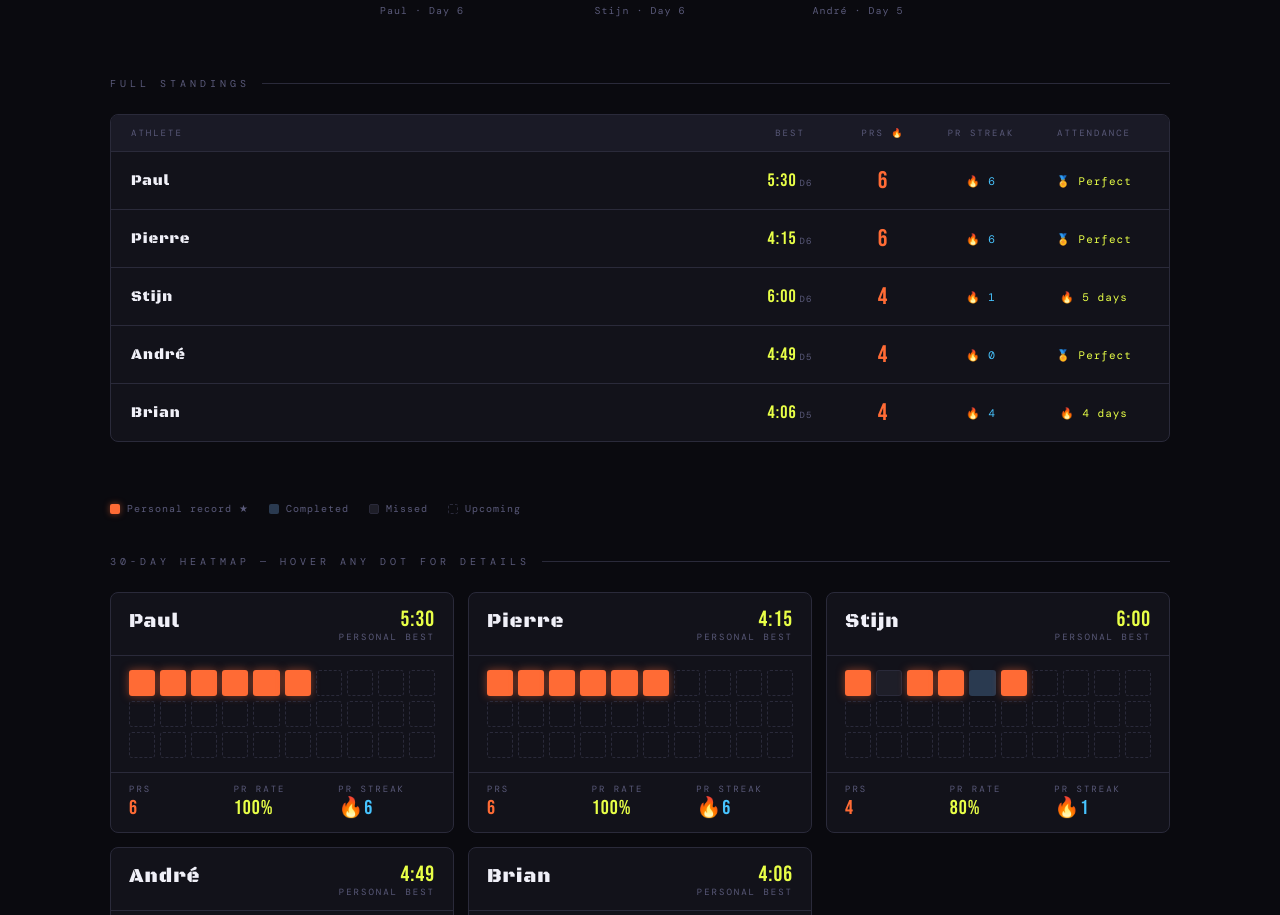
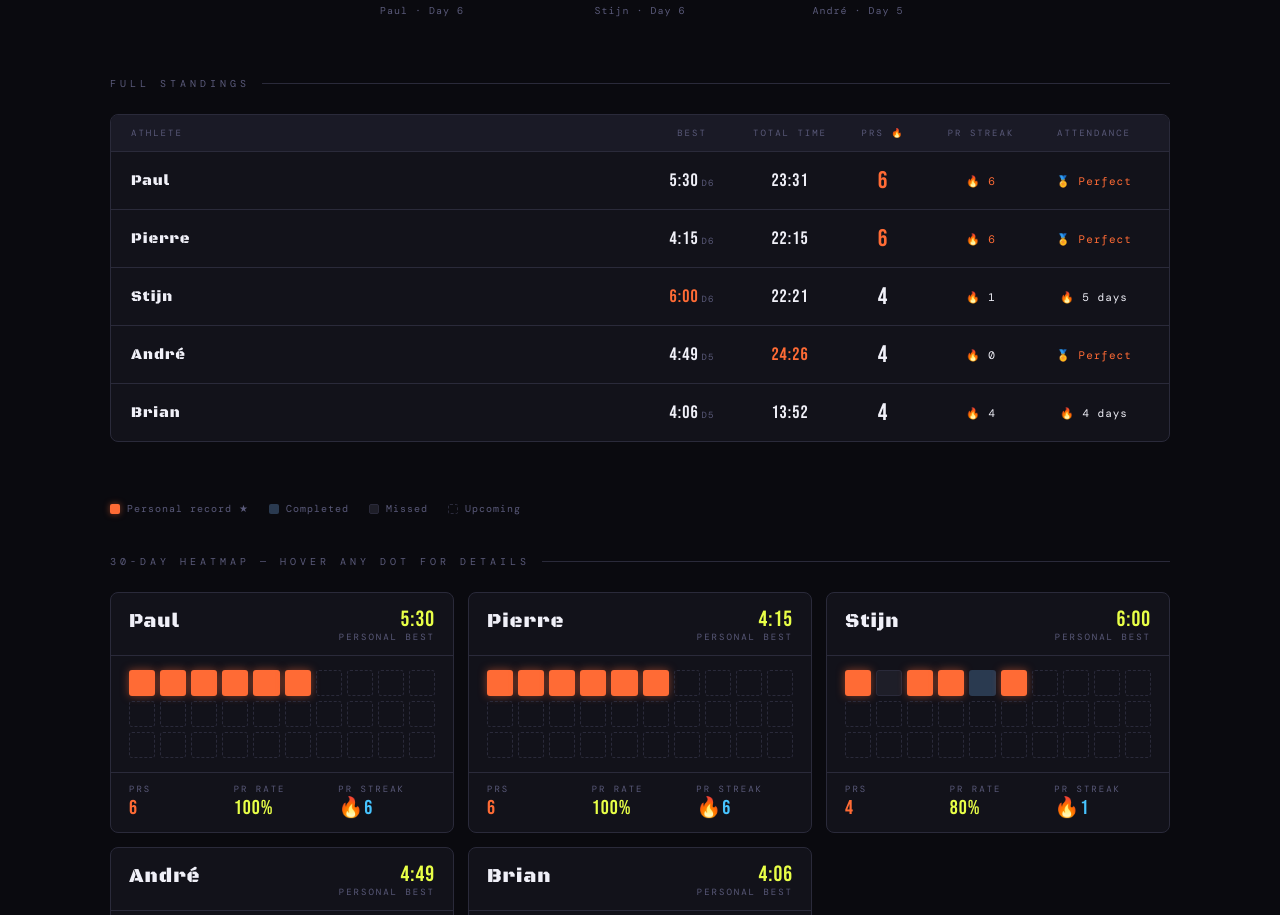
Before and after one commit to web-tailor/planking-challenge, a Nuxt app: page / in a window 1280 px wide. Shown: the part 887-1802 px from the top of the page. Built offline with nearby package versions, Linux system fonts and the light colour scheme.

Commit message:
better highlights for leading stats

```diff
--- a/app.vue
+++ b/app.vue
@@ -290,7 +290,7 @@ h1 span { color: var(--accent); }
 
 .lb-header {
   display: grid;
-  grid-template-columns: 1fr 90px 80px 100px 110px;
+  grid-template-columns: 1fr 90px 90px 80px 100px 110px;
   padding: 12px 20px;
   background: var(--surface2);
   border-bottom: 1px solid var(--border);
@@ -303,7 +303,7 @@ h1 span { color: var(--accent); }
 
 .lb-row {
   display: grid;
-  grid-template-columns: 1fr 90px 80px 100px 110px;
+  grid-template-columns: 1fr 90px 90px 80px 100px 110px;
   padding: 14px 20px;
   border-bottom: 1px solid var(--border);
   align-items: center;
@@ -334,21 +334,29 @@ h1 span { color: var(--accent); }
   text-align: center;
   font-family: 'Bebas Neue', sans-serif;
   font-size: 24px;
-  color: var(--pr-color);
+  color: var(--text);
   letter-spacing: 1px;
 }
 
 .lb-streak {
   text-align: center;
   font-size: 11px;
-  color: var(--streak-color);
+  color: var(--text);
   letter-spacing: 1px;
 }
 
 .lb-attendance {
   text-align: center;
   font-size: 11px;
-  color: var(--accent);
+  color: var(--text);
+  letter-spacing: 1px;
+}
+
+.lb-total {
+  text-align: center;
+  font-family: 'Bebas Neue', sans-serif;
+  font-size: 18px;
+  color: var(--text);
   letter-spacing: 1px;
 }
 
@@ -356,9 +364,11 @@ h1 span { color: var(--accent); }
   text-align: center;
   font-family: 'Bebas Neue', sans-serif;
   font-size: 18px;
-  color: var(--accent);
+  color: var(--text);
   letter-spacing: 1px;
 }
+
+.lb-best { color: var(--pr-color) !important; }
 .lb-pb sub {
   font-family: 'DM Mono', monospace;
   font-size: 9px;
--- a/components/PlankLeaderboard.vue
+++ b/components/PlankLeaderboard.vue
@@ -2,9 +2,15 @@
 import type { Athlete } from '~/composables/usePlankData'
 import { fmt } from '~/composables/usePlankData'
 
-defineProps<{
+const props = defineProps<{
   athletes: Athlete[]
 }>()
+
+const maxPb        = computed(() => Math.max(...props.athletes.map(a => a.pb)))
+const maxTotalTime = computed(() => Math.max(...props.athletes.map(a => a.totalTime)))
+const maxPrCount   = computed(() => Math.max(...props.athletes.map(a => a.prCount)))
+const maxPrStreak  = computed(() => Math.max(...props.athletes.map(a => a.prStreak)))
+const maxDaysLogged = computed(() => Math.max(...props.athletes.map(a => a.daysLogged)))
 </script>
 
 <template>
@@ -15,6 +21,7 @@ defineProps<{
       <div class="lb-header">
         <div>Athlete</div>
         <div style="text-align:center">Best</div>
+        <div style="text-align:center">Total Time</div>
         <div style="text-align:center">PRs 🔥</div>
         <div style="text-align:center">PR Streak</div>
         <div style="text-align:center">Attendance</div>
@@ -27,10 +34,11 @@ defineProps<{
         :style="`animation-delay:${0.45 + i * 0.1}s`"
       >
         <div class="lb-name">{{ a.name }}</div>
-        <div class="lb-pb">{{ fmt(a.pb) }}<sub>D{{ a.pbDay }}</sub></div>
-        <div class="lb-prs">{{ a.prCount }}</div>
-        <div class="lb-streak">🔥 {{ a.prStreak }}</div>
-        <div class="lb-attendance">{{ a.daysLogged === a.daysPlayed && a.daysLogged > 0 ? '🏅 Perfect' : `🔥 ${a.daysLogged} days` }}</div>
+        <div class="lb-pb" :class="{ 'lb-best': a.pb === maxPb }">{{ fmt(a.pb) }}<sub>D{{ a.pbDay }}</sub></div>
+        <div class="lb-total" :class="{ 'lb-best': a.totalTime === maxTotalTime }">{{ fmt(a.totalTime) }}</div>
+        <div class="lb-prs" :class="{ 'lb-best': a.prCount === maxPrCount }">{{ a.prCount }}</div>
+        <div class="lb-streak" :class="{ 'lb-best': a.prStreak === maxPrStreak }">🔥 {{ a.prStreak }}</div>
+        <div class="lb-attendance" :class="{ 'lb-best': a.daysLogged === maxDaysLogged }">{{ a.daysLogged === a.daysPlayed && a.daysLogged > 0 ? '🏅 Perfect' : `🔥 ${a.daysLogged} days` }}</div>
       </div>
       </div>
     </div>
--- a/composables/usePlankData.ts
+++ b/composables/usePlankData.ts
@@ -15,6 +15,7 @@ export type Athlete = {
   attendanceStreak: number
   daysLogged: number
   daysPlayed: number
+  totalTime: number
 }
 
 // ── ADD NEW WEEKS HERE ── append times to each array. "0:00" = missed day.
@@ -64,7 +65,8 @@ export function usePlankData() {
       else break
     }
     const daysLogged = played.length
-    return { name, days, pb, pbDay, prCount, prStreak, attendanceStreak, daysLogged, daysPlayed: RAW[name].length }
+    const totalTime = played.reduce((s, d) => s + d.sec, 0)
+    return { name, days, pb, pbDay, prCount, prStreak, attendanceStreak, daysLogged, daysPlayed: RAW[name].length, totalTime }
   })
 
   athletes.sort((a, b) => b.prCount - a.prCount || b.pb - a.pb)
```
